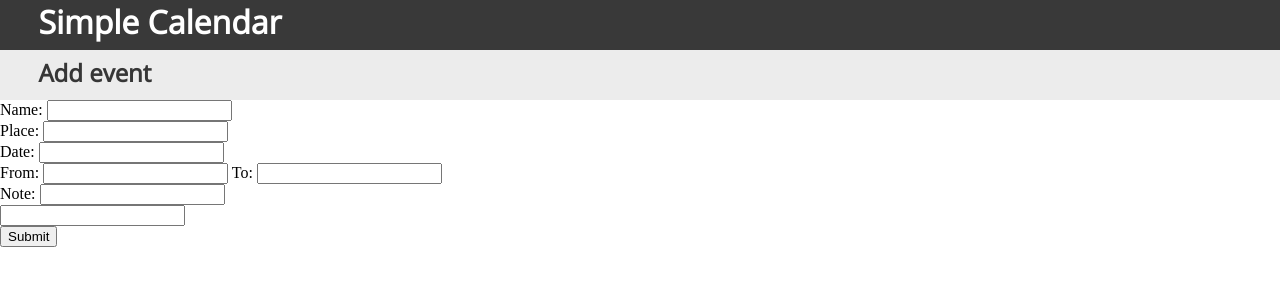
After one commit to kasis/TimetableWeb, a Django app: page /add_event/ in a window 1280 px wide. The commit adds this page. Shown: the top 300 px of the page. Run offline with Django 3.2, Linux system fonts and the light colour scheme.

Commit message:
transfer some calsses & new urls

```diff
--- a/TimetableWeb/urls.py
+++ b/TimetableWeb/urls.py
@@ -1,5 +1,6 @@
 from django.conf.urls import patterns, include, url
 from django.contrib import admin
+import django.conf.urls
 import views
 urlpatterns = patterns('',
     # Examples:
@@ -7,6 +8,8 @@ urlpatterns = patterns('',
     # url(r'^blog/', include('blog.urls')),
 
     url(r'^admin/', include(admin.site.urls)),
-    ('^hello/$', views.hello),
-    ('^main/', views.main),
+    url('^$', views.main),
 )
+urlpatterns += patterns('event.views',
+    (r'^add_event/$', 'add_event'),
+)
--- a/event/views.py
+++ b/event/views.py
@@ -1,3 +1,5 @@
-from django.shortcuts import render
+from django.shortcuts import render_to_response
+# Create your views here.
 
-# Create your views here.
+def add_event(request):
+    return render_to_response('add_event.html')
--- a/static/style.css
+++ b/static/style.css
@@ -2,13 +2,13 @@ body {
     margin: 0;
 }
 #header1 {
-    background-color: #363636;
+    background-color: #393939;
     height: 50px;
     width: 100%;
 }
 
 #header2 {
-    background-color: #CCCCCC;
+    background-color: #ECECEC;
     height: 50px;
     width: 100%;
 }
@@ -20,6 +20,14 @@ body {
 }
 #header2 p{
     font-family: 'Open Sans', sans-serif;
+    padding-top: 1%;
     margin-left: 10%;
     margin-top:0;
 }
+#header2 h2{
+    font-family: 'Open Sans', sans-serif;
+    padding-top: 0.5%;
+    margin-left: 3%;
+    margin-top: 0;
+    color: #363636;
+}
--- /dev/null
+++ b/templates/add_event.html
@@ -0,0 +1,16 @@
+{% extends "main.html" %}
+
+{% block header %}<h2>Add event</h2>{% endblock %}
+
+{% block content %}
+    <form action="" method="get">
+        Name: <input type="text" name="name"><br>
+        Place: <input type="text" name="place"><br>
+        Date: <input type="text" name="date"><br>
+        From: <input type="text" name="start_time">
+        To: <input type="text" name="end_time"><br>
+        Note: <input type="text" name="note"><br>
+        <input type="text" name="reminder_time"><br>
+        <input type="submit" name="search">
+    </form>
+{% endblock %}
--- a/templates/main.html
+++ b/templates/main.html
@@ -12,8 +12,12 @@
     </div>
 
     <div id="header2">
-        <p>{{ date_weekday }}, {{ date_day }}. {{ date_month }}</p>
+        {% block header %}
+        <p>{{ date }}</p>
+        {% endblock %}
     </div>
+    {% block content %}
+    {% endblock %}
 
 </body>
 </html>
```
Also changed, not shown: views.py (+2 -6 lines), 10 other files.
